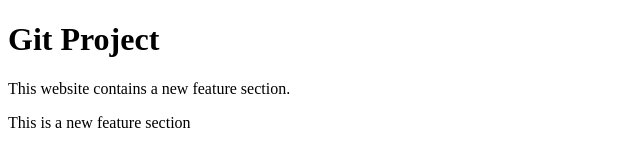
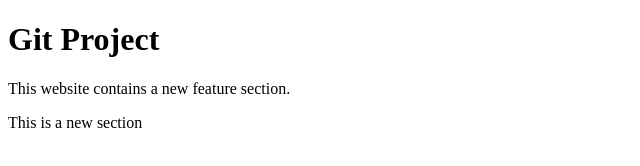
Before and after one commit to RafeeBD/module-6-git-workflow, a plain HTML site: page index.html in a window 1280 px wide. Shown: the full height of the page, 0-640 px from the left. Drawn offline with Linux system fonts and the light colour scheme.

Commit message:
update paragraph from main

```diff
--- a/index.html
+++ b/index.html
@@ -10,7 +10,7 @@
 <body>
     <h1>Git Project </h1>
     <p>This website contains a new feature section.</p>
-    <p>This is a new feature section</p>
+    <p>This is a new section</p>
 </body>
 
 </html>
```
